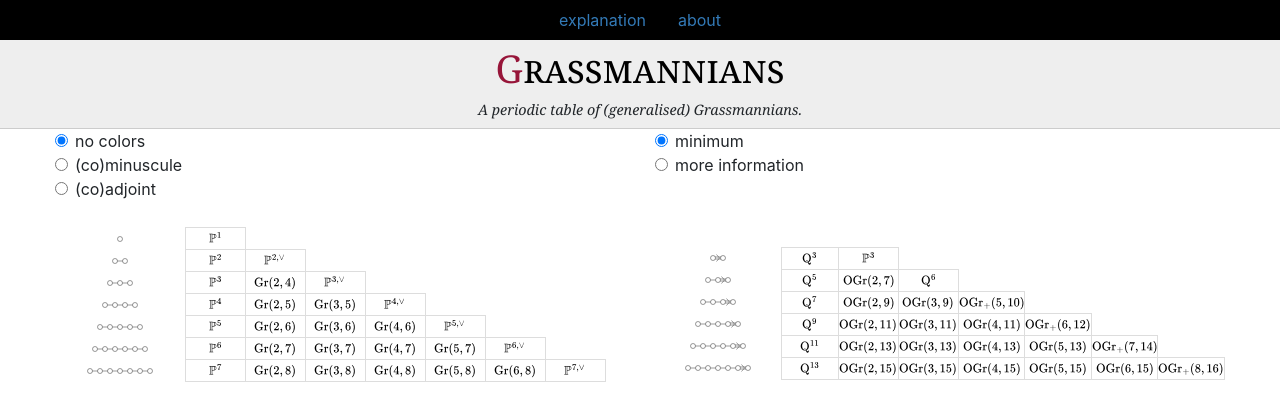
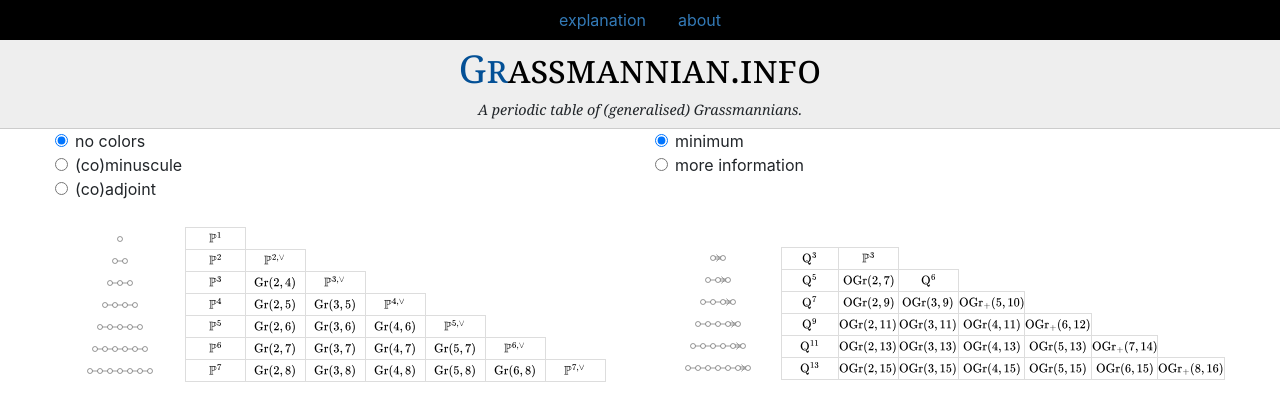
Before and after one commit to pbelmans/grassmannian-info, a Flask app: page / in a window 1280 px wide. Shown: the top 398 px of the page. Run offline with Flask 2, Linux system fonts and the light colour scheme; style sheets or scripts are compiled from the project's sources; some libraries are stand-ins or nearby versions.

Commit message:
Fixing favicon etc.

```diff
--- a/assets/style.scss
+++ b/assets/style.scss
@@ -1,3 +1,5 @@
+
+
 div#menu {
   background-color: black;
   text-align: center;
@@ -45,11 +47,11 @@ div#title {
 
   h1 a:hover {
     text-decoration: underline;
-    text-decoration-color: #971539;
+    text-decoration-color: #035096;
   }
 
-  h1 a::first-letter {
-    color: #971539;
+  h1 a span.first-letters {
+    color: #035096;
   }
 
   p#slogan {
--- a/templates/page.html
+++ b/templates/page.html
@@ -12,7 +12,23 @@
     </script>
 
     <meta charset="utf-8">
-    <link rel="shortcut icon" type="image/png" href="/static/favicon.png"/>
+
+    <link rel="apple-touch-icon" sizes="180x180" href="/assets/apple-touch-icon.png">
+    <link rel="icon" type="image/png" sizes="32x32" href="/assets/favicon-32x32.png">
+    <link rel="icon" type="image/png" sizes="16x16" href="/assets/favicon-16x16.png">
+    <link rel="manifest" href="/site.webmanifest">
+
+    <meta name="twitter:card" content="summary">
+    <meta name="twitter:site" content="@pbelmans">
+    <meta name="twitter:title" content="A periodic table of (generalised) Grassmannians." />
+
+    <meta name="title" content="grassmannian.info">
+    <meta name="description" content="A periodic table of (generalised) Grassmannians.">
+
+    <meta property="og:type" content="website">
+    <meta property="og:url" content="http://grassmannian.info">
+    <meta property="og:title" content="grassmannian.info">
+    <meta property="og:description" content="A periodic table of (generalised) Grassmannians">
 
     <title>{% block title %}{% endblock %}&mdash;grassmannian.info</title>
 
@@ -59,7 +75,7 @@ MathJax = {
 </div>
 
 <div id="title">
-  <h1><a href="/">Grassmannians</a></h1>
+  <h1><a href="/"><span class="first-letters">Gr</span>assmannian.info</a></h1>
   <p id="slogan">A periodic table of (generalised) Grassmannians.</p>
 </div>
 
```
Also changed, not shown: static/android-chrome-192x192.png (added), static/android-chrome-512x512.png (added), static/apple-touch-icon.png (added), static/favicon-16x16.png (added), static/favicon-32x32.png (added), static/favicon.ico (added), static/favicon.png (deleted), static/site.webmanifest (added).
